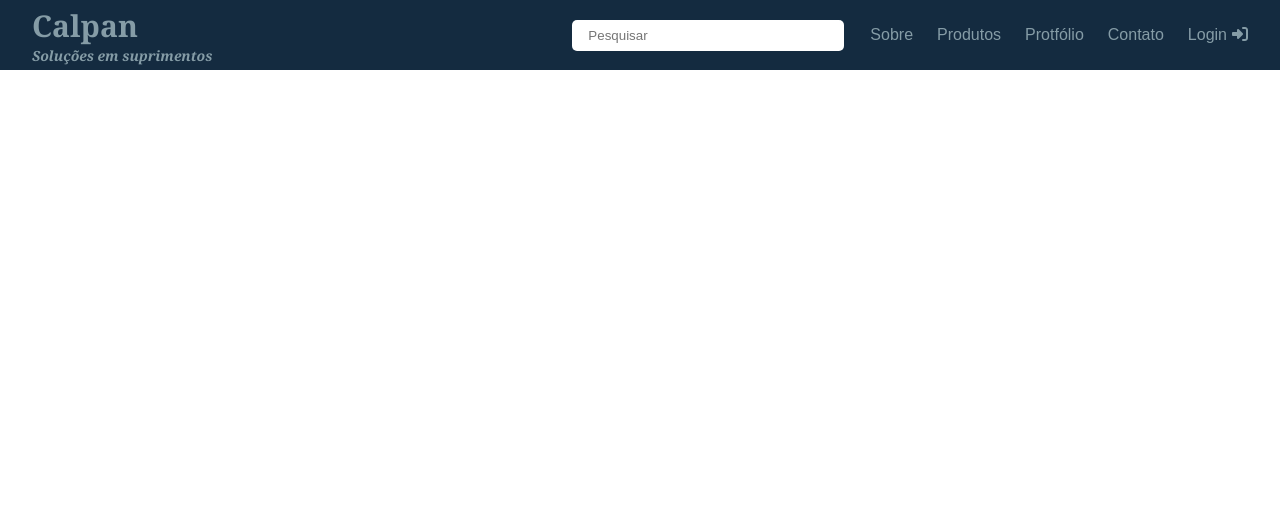
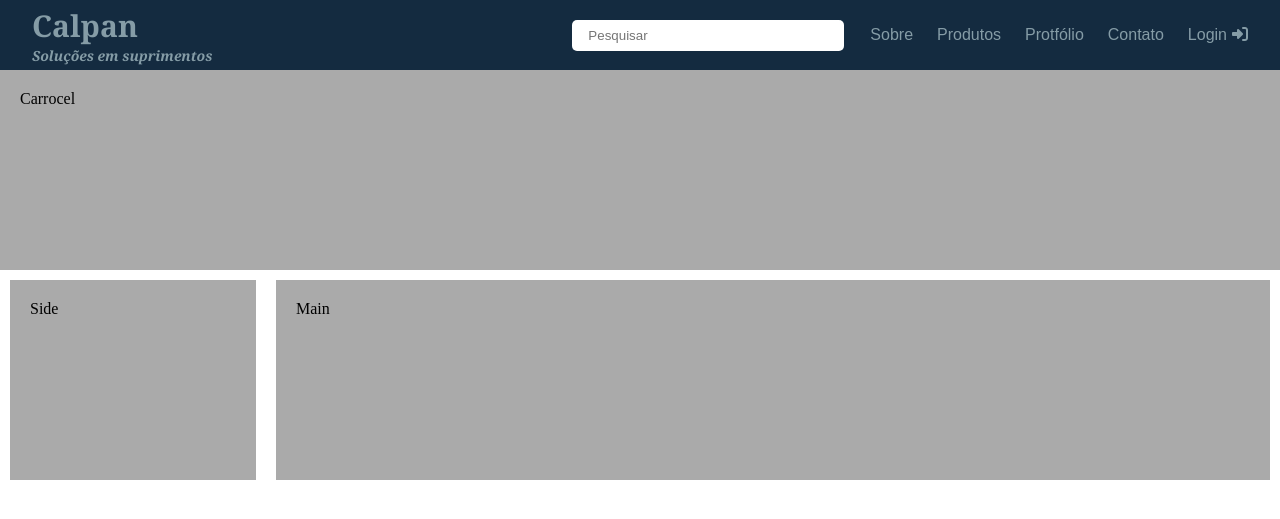
Before and after one commit to igorspandolfi/calpan, a PHP site: page / in a window 1280 px wide. Shown: the top 519 px of the page. Run offline with PHP 8.4, Linux system fonts and the light colour scheme; some libraries are stand-ins or nearby versions.

Commit message:
adicionado carrocel e conteúdo "side" e "main"

```diff
--- a/css/style.css
+++ b/css/style.css
@@ -92,6 +92,8 @@ header {
     padding: 1rem;
     justify-content: space-between;
     background: #142B40;
+    position: sticky;
+    top: 0;
 }
 
 #menu {
@@ -119,6 +121,32 @@ header {
     border-radius: 5px;
 
 }
+
+.row-main {
+    display: flex;
+    flex-wrap: wrap;
+}
+
+.fakeimg {
+    box-sizing: border-box;
+    background-color: #aaa;
+    width: 100%;
+    padding: 20px;
+    height: 200px;
+
+}
+
+.main {
+    flex: calc(80% - 10px);
+    padding: 10px;
+}
+
+.side {
+    flex: calc(20% - 10px);
+    padding: 10px;
+}
+
+
 
 @media (max-width: 600px){
 
--- a/index.html
+++ b/index.html
@@ -27,6 +27,19 @@
             </ul>
         </nav>
     </header>
+    <div class="carrocel">
+        <div class="fakeimg">Carrocel</div>
+    </div>
+    <div class="row-main">
+        <div class="side">
+            <div class="fakeimg">Side</div>
+        </div>
+        <div class="main">
+            <div class="fakeimg">Main</div>
+        </div>
+
+    </div>
+
     <script type="text/javascript" src="javascript/js.js"></script>
 </body>
 </html>
```
